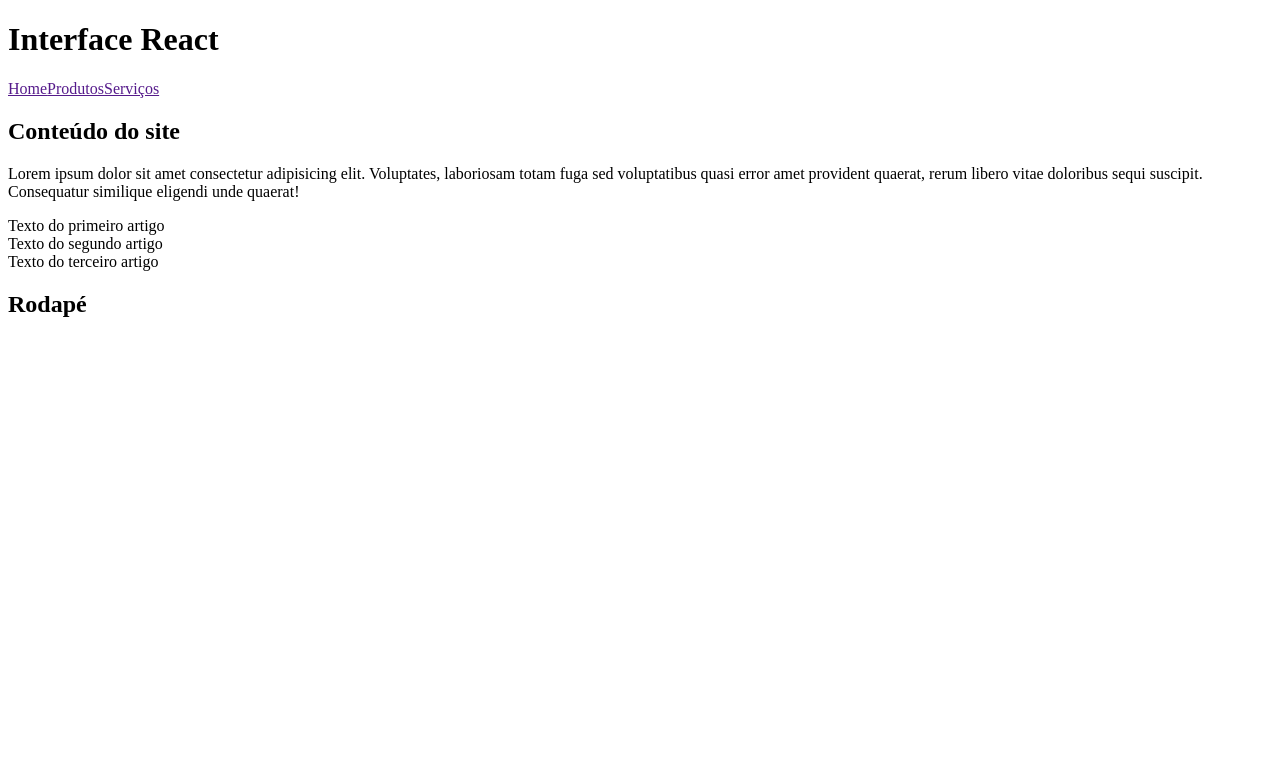
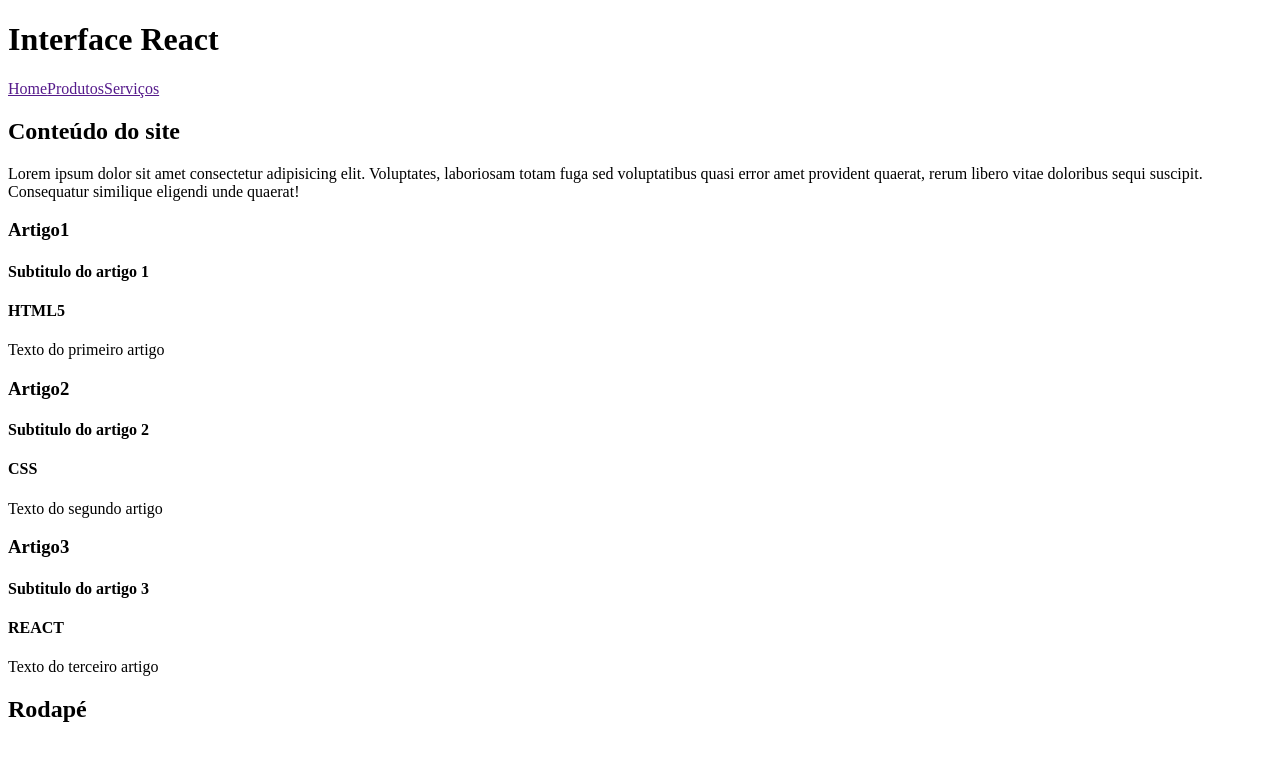
Before and after one commit to Vinils76/meu-app, a React (Create React App) app: page / in a window 1280 px wide. Shown: the top 760 px of the page. Built offline with nearby package versions, Linux system fonts and the light colour scheme.

Commit message:
Usando props
Mudando um objeto props

```diff
--- a/src/components/Artigo.jsx
+++ b/src/components/Artigo.jsx
@@ -1,5 +1,12 @@
 const Artigo = (props) => {
-  return <article>{props.children}</article>;
+  return (
+    <article>
+      <h3> {props.titulo} </h3>
+      <h4> {props.subtitulo} </h4>
+      <h4> {props.curso} </h4>
+      <p> {props.children} </p>
+    </article>
+  );
 };
 
 export default Artigo;
--- a/src/components/layout/Conteudo.jsx
+++ b/src/components/layout/Conteudo.jsx
@@ -1,4 +1,6 @@
 import Artigo from "../Artigo";
+
+const cursos = ["HTML5", "CSS", "REACT"];
 
 const Conteudo = () => {
   return (
@@ -12,9 +14,27 @@ const Conteudo = () => {
           similique eligendi unde quaerat!
         </p>
 
-        <Artigo>Texto do primeiro artigo</Artigo>
-        <Artigo>Texto do segundo artigo</Artigo>
-        <Artigo>Texto do terceiro artigo</Artigo>
+        <Artigo
+          titulo="Artigo1"
+          subtitulo="Subtitulo do artigo 1"
+          curso={cursos[0]}
+        >
+          Texto do primeiro artigo
+        </Artigo>
+        <Artigo
+          titulo="Artigo2"
+          subtitulo="Subtitulo do artigo 2"
+          curso={cursos[1]}
+        >
+          Texto do segundo artigo
+        </Artigo>
+        <Artigo
+          titulo="Artigo3"
+          subtitulo="Subtitulo do artigo 3"
+          curso={cursos[2]}
+        >
+          Texto do terceiro artigo
+        </Artigo>
       </section>
     </main>
   );
```
Also changed, not shown: 1 other file (tests, documents, lock files or other folders).
